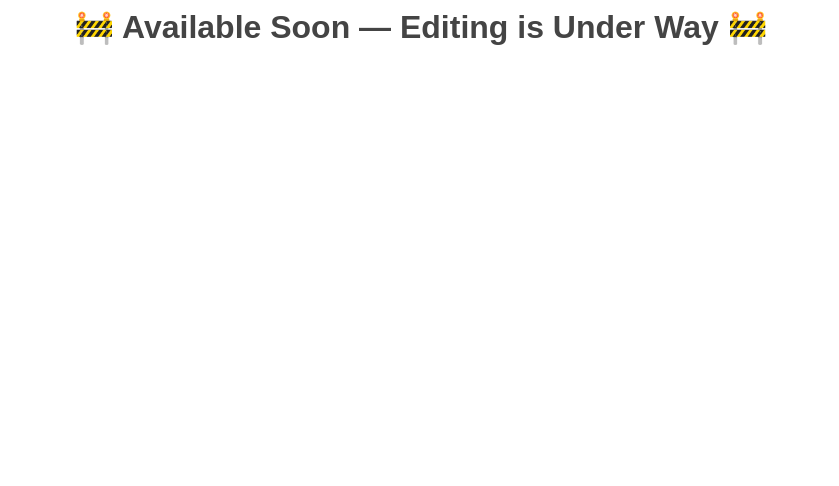
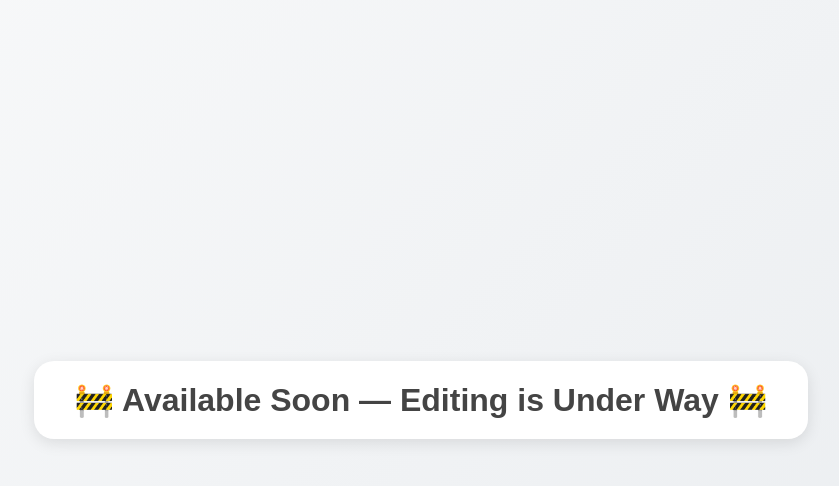
Before and after one commit to Srishanth-Kargaom/APT_RAILWAY, a plain HTML site: page index.html in a window 1280 px wide. Shown: the whole page, without its empty margins (219-1058 px from the left). Drawn offline with Linux system fonts and the light colour scheme.

Commit message:
Rewrite index.html with complete HTML structure

```diff
--- a/index.html
+++ b/index.html
@@ -1,3 +1,31 @@
-<h1 style="text-align:center; color:#444; font-family:Arial, sans-serif;">
-  🚧 Available Soon — Editing is Under Way 🚧
-</h1>
+<!DOCTYPE html>
+<html lang="en">
+<head>
+  <meta charset="UTF-8">
+  <meta name="viewport" content="width=device-width, initial-scale=1.0">
+  <title>Available Soon</title>
+  <style>
+    body {
+      background: linear-gradient(135deg, #f8f9fa, #e9ecef);
+      font-family: Arial, sans-serif;
+      display: flex;
+      justify-content: center;
+      align-items: center;
+      height: 100vh;
+      margin: 0;
+    }
+    h1 {
+      text-align: center;
+      color: #444;
+      font-size: 2rem;
+      background: #fff;
+      padding: 20px 40px;
+      border-radius: 20px;
+      box-shadow: 0 4px 15px rgba(0, 0, 0, 0.1);
+    }
+  </style>
+</head>
+<body>
+  <h1>🚧 Available Soon — Editing is Under Way 🚧</h1>
+</body>
+</html>
```
